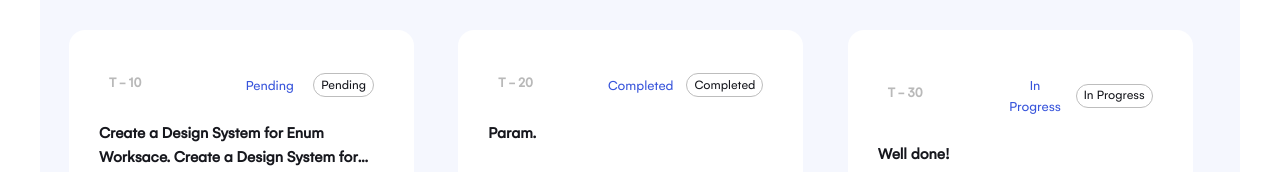
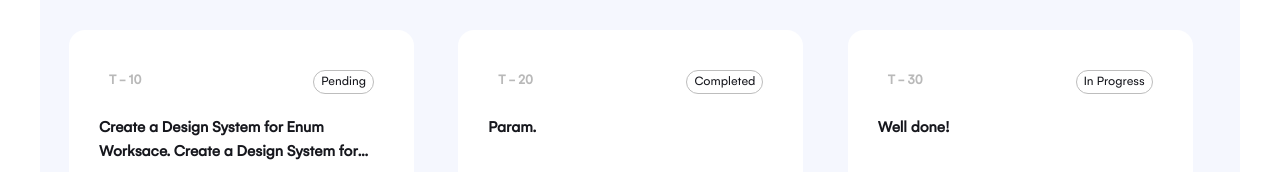
Before and after one commit to SkillBrainFrontend/Semicolon-Task-Manager-Andromeda, a React (Create React App) app: page /test in a window 1280 px wide. Shown: the part 3752-3924 px from the top of the page. Built offline with nearby package versions, Linux system fonts and the light colour scheme.

Commit message:
Nu stiu mai departe

```diff
--- a/src/components/task-card/TaskCard.jsx
+++ b/src/components/task-card/TaskCard.jsx
@@ -1,4 +1,4 @@
-import * as React from "react";
+import React, { useState } from "react";
 import PropTypes from "prop-types";
 
 import {
@@ -11,25 +11,29 @@ import {
 } from "@mui/material";
 
 import { Card } from "../shared";
-import Badge from "../shared/badge/Badge";
 
 import Vector from "./Vector.png";
 
 function TaskCard({ id, name, status }) {
+	const [handleColor, setHandleColor] = useState("");
+
 	const getBadgeStyle = () => {
 		switch (status) {
-			case "Todo":
-				return "grey";
+			case "Pending":
+				return "yellow";
 			case "In Progress":
-				return "blue";
+				return "primary";
+			case "In Review":
+				return "accent";
 			case "Completed":
-				return "green";
-			case "Pending":
-				return "orange";
+				return "success";
+			case "Unassigned":
+				return "wine";
 			default:
 				return "grey";
 		}
 	};
+
 	return (
 		<Box
 			sx={{
@@ -56,20 +60,8 @@ function TaskCard({ id, name, status }) {
 							{id}
 						</Typography>
 
-						<Typography
-							backgroundColor="background.ghostwhite"
-							borderRadius={12}
-							color="primary.main"
-							fontSize={14}
-							fontWeight={500}
-							padding="5px"
-							textAlign="center"
-							width={140}
-						>
-							{status}
-						</Typography>
 						<Chip
-							extraColor={getBadgeStyle()}
+							extracolor={getBadgeStyle()}
 							label={status}
 							size="small"
 							variant="outlined"
@@ -122,9 +114,45 @@ TaskCard.propTypes = {
 	id: PropTypes.string,
 	name: PropTypes.string,
 	status: PropTypes.string,
-	label: PropTypes.string,
-	extraColor: PropTypes.string,
 };
 
 // <Chip label="Text de afisat" size="small" variant="outlined" extraColor={getBadgeStyle()} />
 //  <Badge label={props.status} color={getBadgeStyle()} />
+
+/*
+
+const getBadgeStyle = () => {
+		switch (status) {
+			case "Todo":
+				return "grey";
+			case "In Progress":
+				return "blue";
+			case "Completed":
+				return "green";
+			case "Pending":
+				return "orange";
+			default:
+				return "grey";
+		}
+	};
+
+<Chip
+							borderRadius={12}
+							extraColor="success"
+							fontSize={14}
+							fontWeight={500}
+							label={status}
+							padding="5px"
+							size="small"
+							textAlign="center"
+							variant="outlined"
+							width={140}
+						/>
+
+
+
+
+
+
+
+	*/
```
